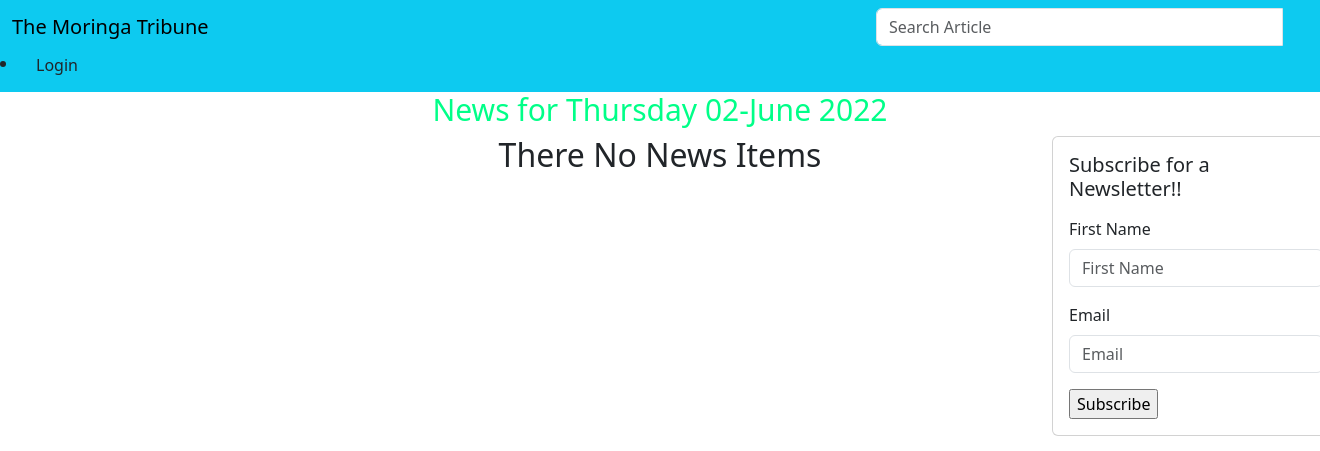
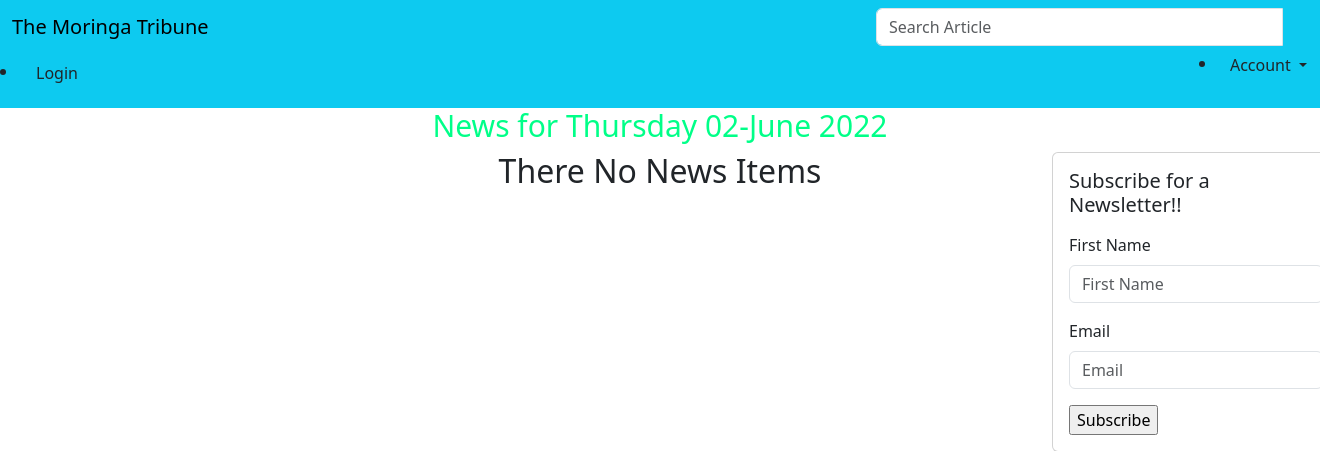
Before and after one commit to JamesMusembi/James-Tribune, a Django app: page / in a window 1320 px wide. Shown: the top 451 px of the page. Run offline with Django 3.2, Linux system fonts and the light colour scheme; data that the repository does not hold is empty; some libraries are stand-ins or nearby versions.

Commit message:
creating editor

```diff
--- a/news/templates/navbar.html
+++ b/news/templates/navbar.html
@@ -56,6 +56,27 @@
 
       {% endif %}
     </div>
+    <ul>
+      <li class="dropdown">
+        <a href="#" class="dropdown-toggle btn btn-default" data-toggle="dropdown" role="button" aria-expanded="false">Account
+                  <span class="caret"></span>
+              </a>
+        <ul class="dropdown-menu" role="menu">
+          <li>
+            <a href="{%url 'newsToday'%}">Home</a>
+          </li>
+          <li>
+            <a href="{%url 'new-article'%}">Create Article</a>
+          </li>
+          <li>
+            <a href="/accounts/password/change">Change Password</a>
+          </li>
+          <li>
+            <a href="/logout">Logout</a>
+          </li>
+        </ul>
+      </li>
+    </ul>
   </nav>
 </body>
 </html>
```
